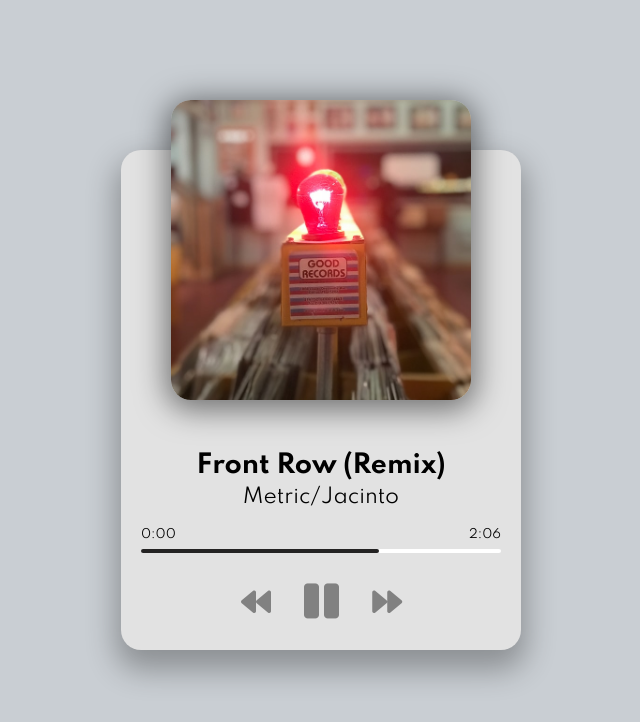
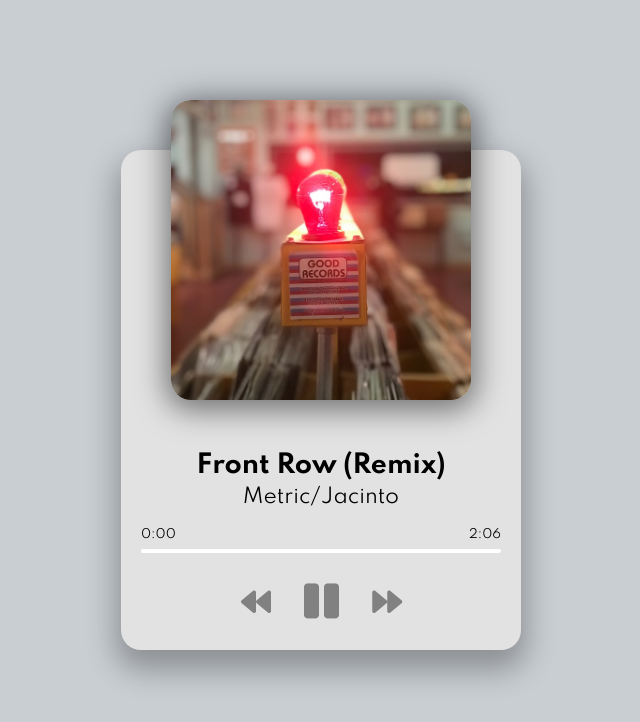
Before and after one commit to KateChantha/music-player, a plain HTML site: page index.html in a window 1280 px wide. Both pictures are taken after a click on the icon 575 px from the left and 602 px from the top of the page. Shown: the whole page, without its empty margins (319-959 px from the left). Drawn offline with Linux system fonts and the light colour scheme.

Commit message:
add timeupdate event listener to update progress bar

```diff
--- a/script.js
+++ b/script.js
@@ -2,6 +2,8 @@ const image = document.querySelector('img');
 const title = document.getElementById('title');
 const artist = document.getElementById('artist');
 const music = document.querySelector('audio');
+const progressContainer = document.getElementById('progress-container');
+const progress = document.getElementById('progress');
 const prevBtn = document.getElementById('prev');
 const playBtn = document.getElementById('play');
 const nextBtn = document.getElementById('next');
@@ -83,6 +85,22 @@ function prevSong() {
 // On Load - Select First Song
 loadSong(songs[songIndex]);
 
-// Even Listeners
+// Update Progress Bar & Time
+function updateProgressBar(e) {
+  if (isPlaying) {
+    // console.log(e)
+    const { duration, currentTime } = e.srcElement;
+    // console.log(duration, currentTime)
+
+    // Update progress bar width
+    const progressPercent = (currentTime / duration) * 100;
+    // Manipulate width of class="progress" in css
+    // assaign width value type in string
+    progress.style.width = `${progressPercent}%`
+  }
+}
+
+// ===== EVENT LISTENRS =============
 prevBtn.addEventListener('click', prevSong);
 nextBtn.addEventListener('click', nextSong);
+music.addEventListener('timeupdate', updateProgressBar);
--- a/style.css
+++ b/style.css
@@ -68,7 +68,7 @@ h3 {
   border-radius: 5px;
   height: 100%;
   /* change this to show progress */
-  width: 66%;
+  width: 0%;
   transition: width 0.1s linear;
 }
 
```
